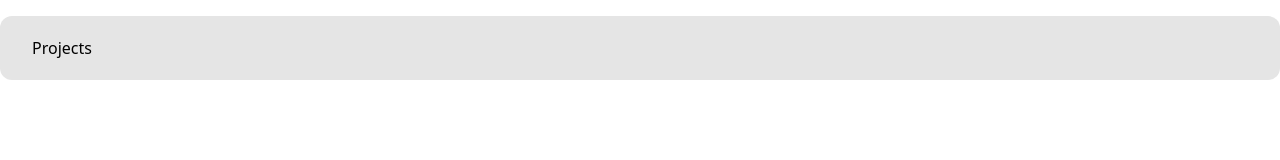
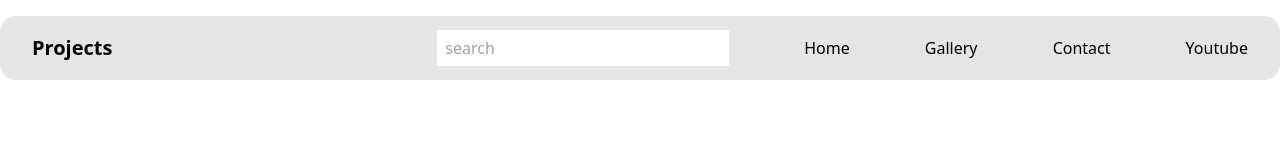
Before and after one commit to akishtp/akishtp, an Astro site: page /projects in a window 1280 px wide. Built offline with nearby package versions, Linux system fonts and the light colour scheme; Astro itself is replaced by a stand-in of ours.

Commit message:
Gallery start

```diff
--- a/src/pages/contact.astro
+++ b/src/pages/contact.astro
@@ -8,13 +8,15 @@ import { ViewTransitions } from 'astro:transitions';
 		<ViewTransitions />
     </head>
     <body class="bg-black flex flex-col">
+        <div transition:name="projects-nav"></div>
+        <div transition:name="gallery-nav"></div>
         <div class="h-[12vh] bg-black text-white flex justify-between items-center text-3xl" transition:name="contact-nav">
             <div transition:name="contact-text" class="w-1/4 flex justify-center">CONTACT</div>
             <div class="w-3/4 flex justify-around">
-                <a href="/">HOME</a>
-                <div>PROJECTS</div>
-                <div>GALLERY</div>
-                <div>YOUTUBE</div>
+                <a href="/" transition:name="home-text">HOME</a>
+                <div transition:name="projects-text">PROJECTS</div>
+                <div transition:name="gallery-text">GALLERY</div>
+                <div transition:name="youtube-text">YOUTUBE</div>
             </div>
         </div>
         <div class="bg-white relative overflow-hidden h-[9vh] border-y-4 border-black">
--- a/src/pages/projects.astro
+++ b/src/pages/projects.astro
@@ -8,8 +8,20 @@ import { ViewTransitions } from 'astro:transitions';
         <ViewTransitions />
     </head>
     <body>
-        <div transition:name="projects-nav" class="container mx-auto rounded-xl bg-neutral-200 h-[8vh] flex items-center px-8 my-4">
-            <div transition:name="projects-text">Projects</div>
+        <div transition:name="contact-nav"></div>
+        <div transition:name="gallery-nav"></div>
+        <div transition:name="projects-nav" class="container mx-auto rounded-2xl bg-neutral-200 h-[8vh] flex items-center justify-between px-8 my-4">
+            <div transition:name="projects-text" class="text-xl font-bold">Projects</div>
+            <div class="w-2/3 flex justify-between items-center h-[56%]">
+                <input type="search" placeholder="search" class="px-2 h-full w-[36%]"/>
+                <a href="/" transition:name="home-text">Home</a>
+                <a href="./gallery" transition:name="gallery-text">Gallery</a>
+                <a href="./contact" transition:name="contact-text">Contact</a>
+                <a href="./youtube" transition:name="youtube-text">Youtube</a>
+            </div>
         </div>
+        <main>
+
+        </main>
     </body>
 </html>
```
Also changed, not shown: src/pages/gallery.astro (added).
